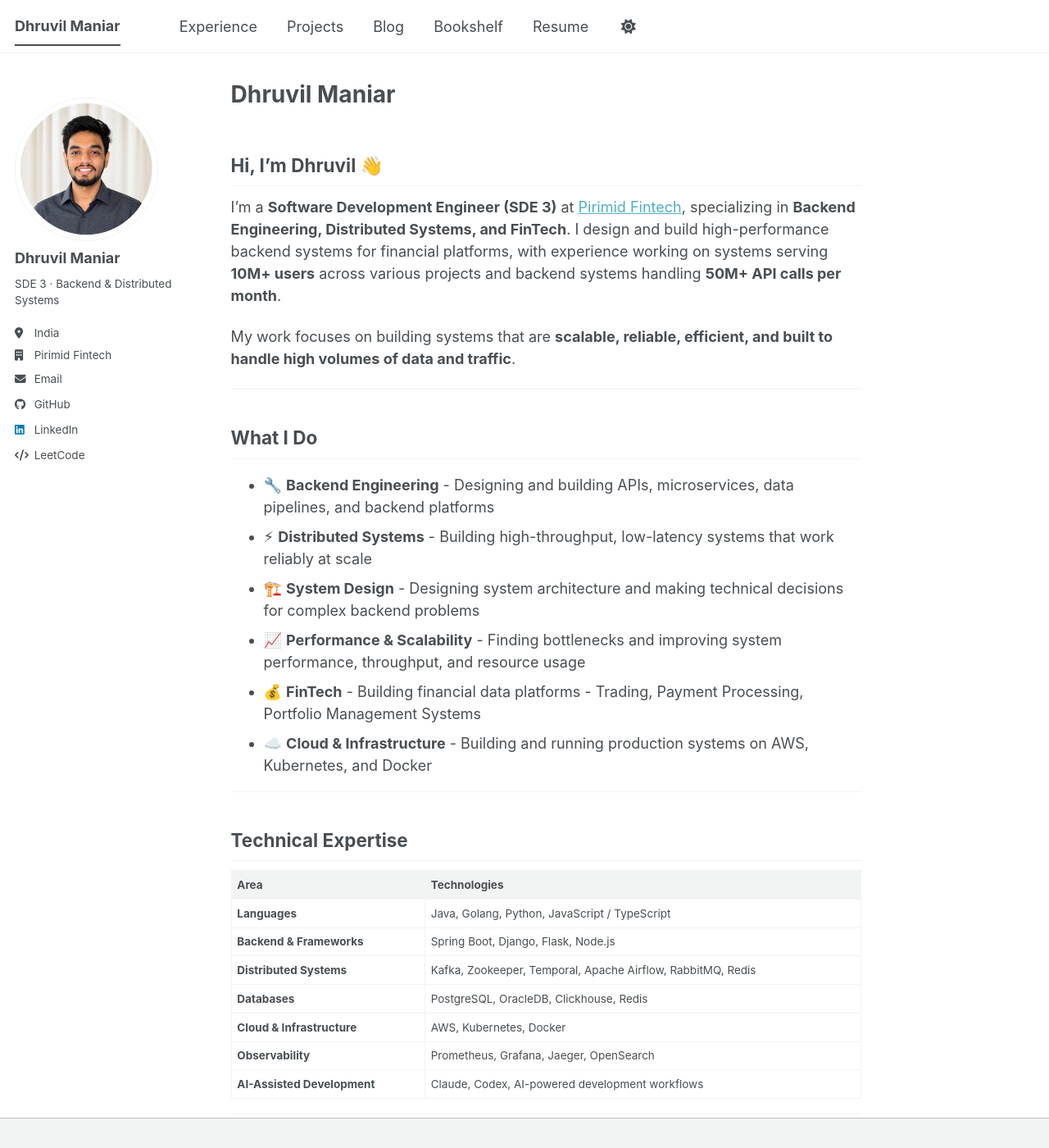
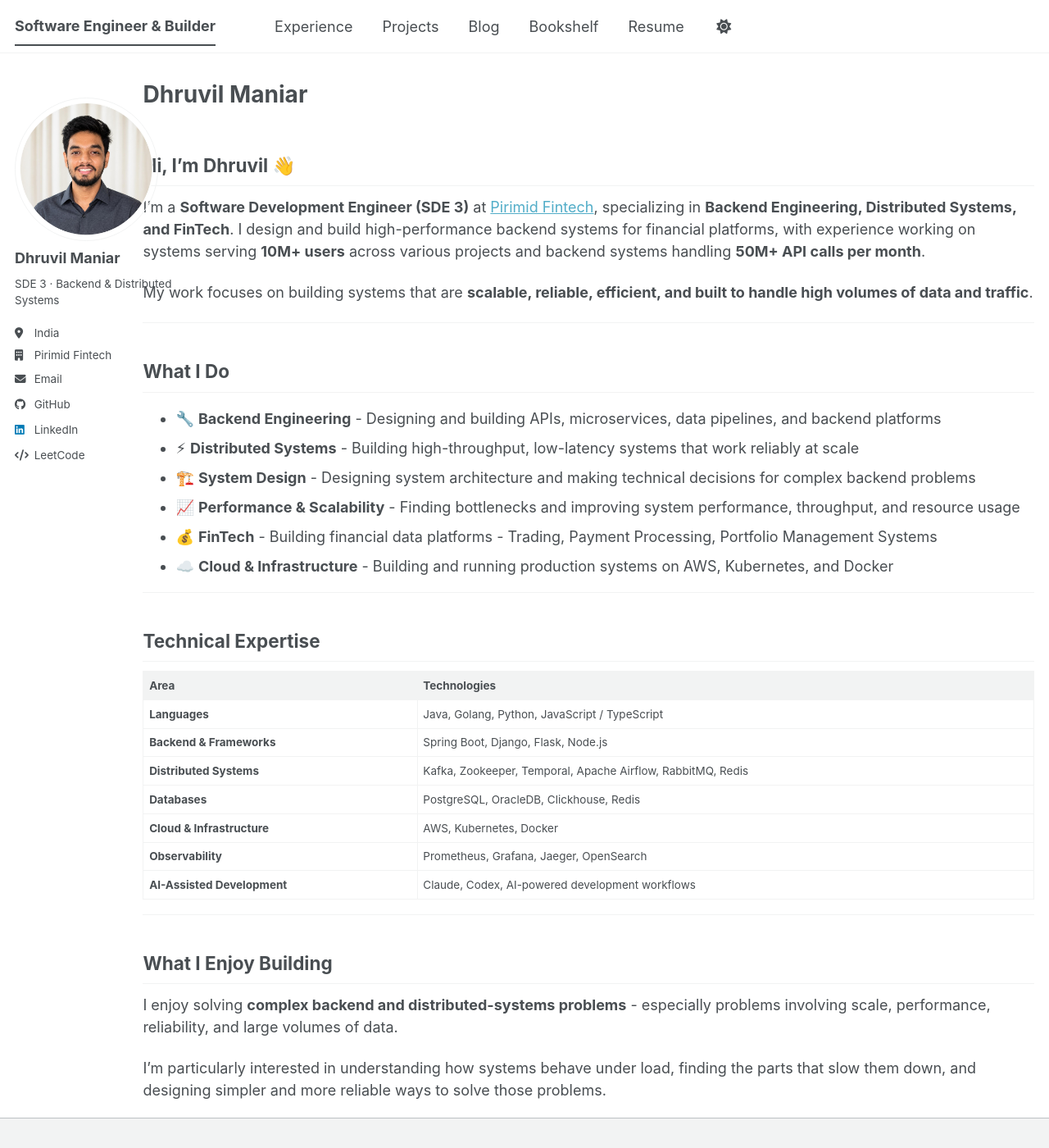
Before and after one commit to dhruvilmaniar/dhruvilmaniar.github.io, a Jekyll site: the page built from _pages/about.md, in a window 1280 px wide and 1400 px high. Shown: the whole window at 82% size. Built offline with Jekyll 4.4.1, drawn with Linux system fonts in a browser that asks for light colours; a style sheet for code colours, icons or effects is not loaded; part of the change alters nothing that is shown.

Commit message:
fix: title, width fix

```diff
--- a/_config.yml
+++ b/_config.yml
@@ -9,7 +9,7 @@
 # Basic Site Settings
 locale                   : "en-US"
 site_theme               : "default" # The available themes options are "default", "air", "sunrise", "mint", "dirt" and "contrast"
-title                    : "Dhruvil Maniar"
+title                    : "Software Engineer & Builder"
 title_separator          : "-"
 name                     : &name "Dhruvil Maniar"
 description              : &description "Dhruvil Maniar – SDE 3 | Backend & Distributed Systems Engineer"
--- a/_pages/about.md
+++ b/_pages/about.md
@@ -55,3 +55,15 @@ When I'm not building systems, you'll find me reading books (check out my [Books
 Feel free to [reach out](mailto:dhruvilmaniar+dg@gmail.com) - I'm always open to interesting conversations, discussing engineering problems, or hearing a good joke! 👋
 
 ---
+
+<style>
+/* Widen content area on homepage — desktop only */
+@media (min-width: 1024px) {
+  /* Remove the ~2/12 right suffix that creates dead whitespace */
+  .page {
+    width: 91.66667% !important;
+    padding-right: 0 !important;
+    margin-right: 0 !important;
+  }
+}
+</style>
```
